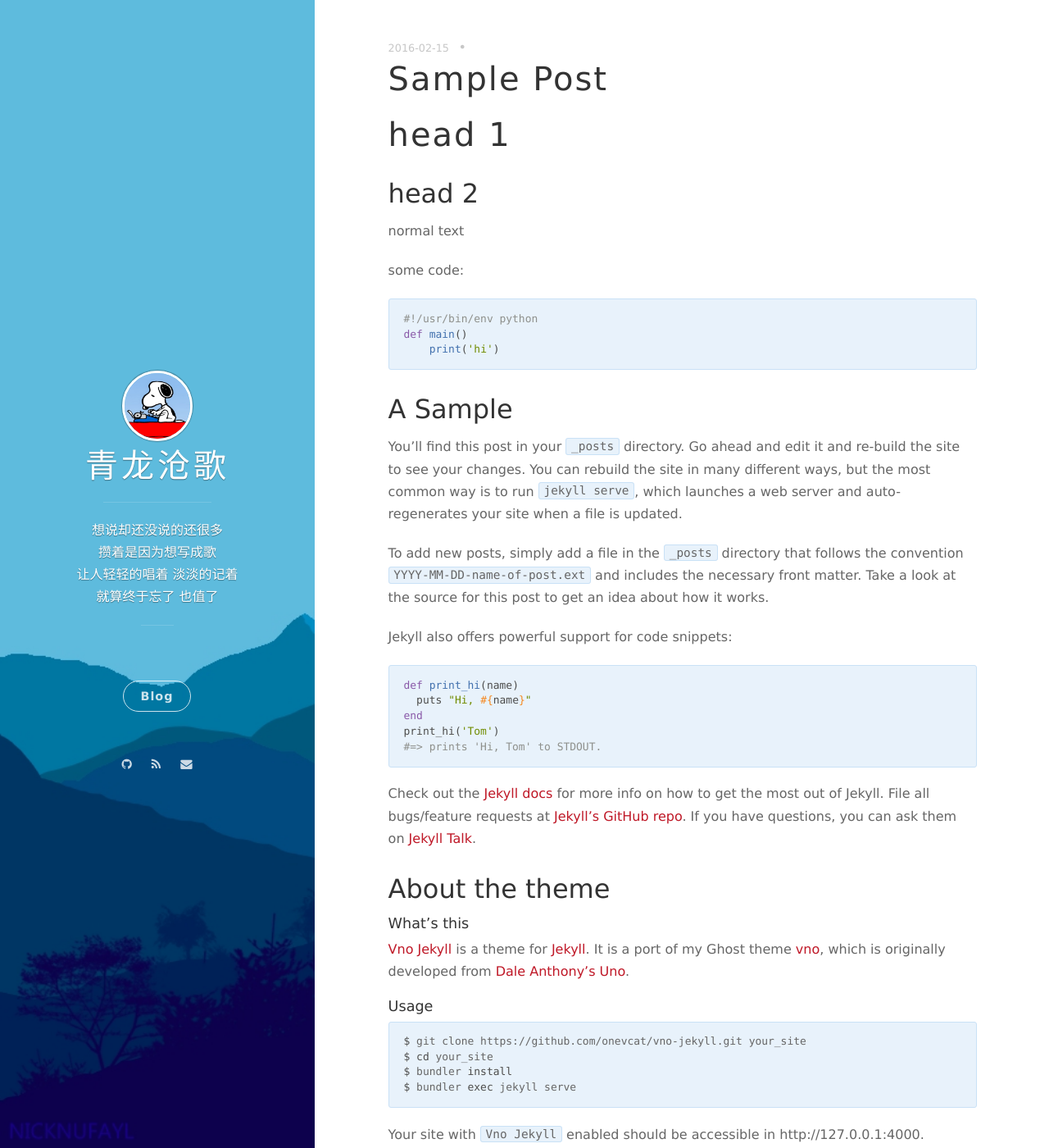
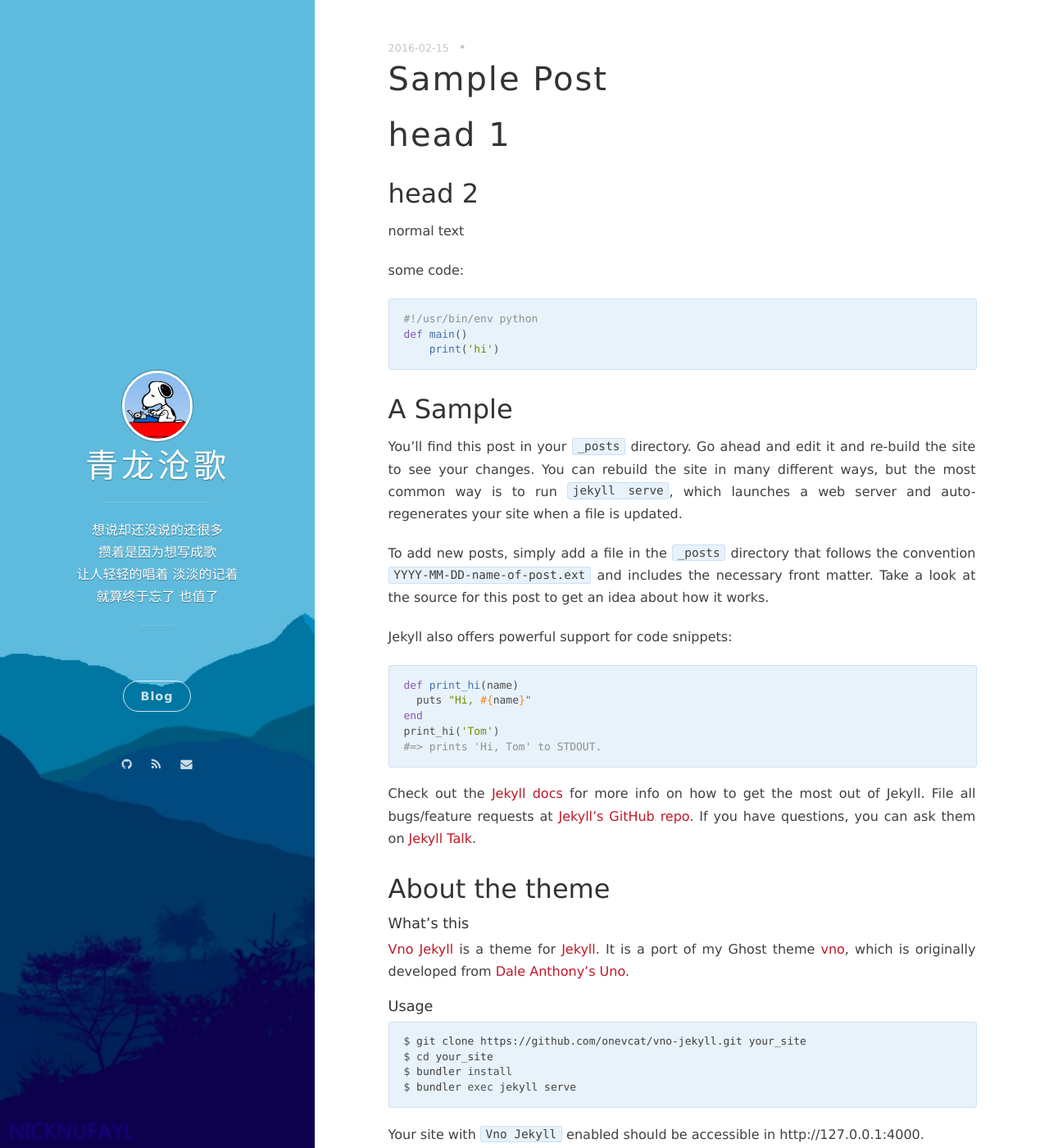
Before and after one commit to hellolzc/hellolzc.github.io, a Jekyll site: the page built from _posts/2016-02-15-sample-post.markdown, in a window 1280 px wide and 1400 px high. Shown: the whole window at 82% size. Built offline with Jekyll 4.4.1, drawn with Linux system fonts in a browser that asks for light colours; nearby versions of some CDN libraries; comment, search, counter and statistics services are not loaded.

Commit message:
Limit width; Update style and gems

```diff
--- a/_config.yml
+++ b/_config.yml
@@ -25,7 +25,7 @@
     # - {title: Another Button, description: A button, url: 'http://example.com'}
 
 # Pagination
-gems: [jekyll-paginate]
+plugins: [jekyll-paginate]
 paginate: 8
 paginate_path: "page/:num/"
 
--- a/_sass/global.scss
+++ b/_sass/global.scss
@@ -14,8 +14,9 @@
 body {
   font-family: $sans-font;
   font-size: 1em;
-  color: $gray-darker;
+  color: $body-color;
   -webkit-font-smoothing: antialiased;
+  text-align: justify;
 }
 
 ::selection {
@@ -42,6 +43,11 @@
     -webkit-transition:.5s;
   }
 
+}
+
+video {
+    display: block;
+    margin: 10px auto;
 }
 
 h1,
@@ -99,7 +105,7 @@
 }
 
 blockquote {
-  padding: 10px 20px;
+  padding: 10px 0px 5px 20px;
   margin: 0 0 20px;
   font-family: $serif-font;
   font-weight: lighter;
@@ -281,6 +287,7 @@
   .content-wrapper__inner {
     margin: 0 10%;
     padding: 50px 0;
+    max-width: 850px;
   }
 
 .footer {
--- a/_sass/variables.scss
+++ b/_sass/variables.scss
@@ -20,6 +20,7 @@
 
 $link-color:        $primary-color;
 $hover-color:       darken($link-color, 15%);
+$body-color:        darken($gray-darker, 15%);
 
 $sans-font:         "ff-tisa-web-pro-1","ff-tisa-web-pro-2","Lucida Grande","Hiragino Sans GB","Hiragino Sans GB W3","Microsoft YaHei","WenQuanYi Micro Hei",sans-serif;
 $serif-font:        "ff-tisa-web-pro-1","ff-tisa-web-pro-2","Lucida Grande","Hiragino Sans GB","Hiragino Sans GB W3","Microsoft YaHei","WenQuanYi Micro Hei",sans-serif;
```
Also changed, not shown: Gemfile.lock.
